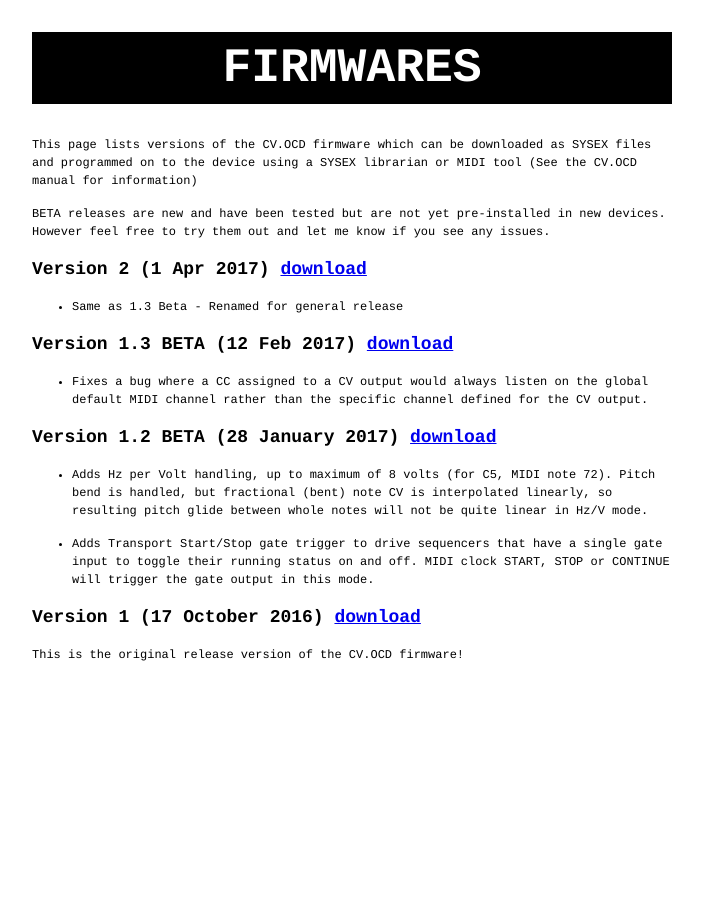
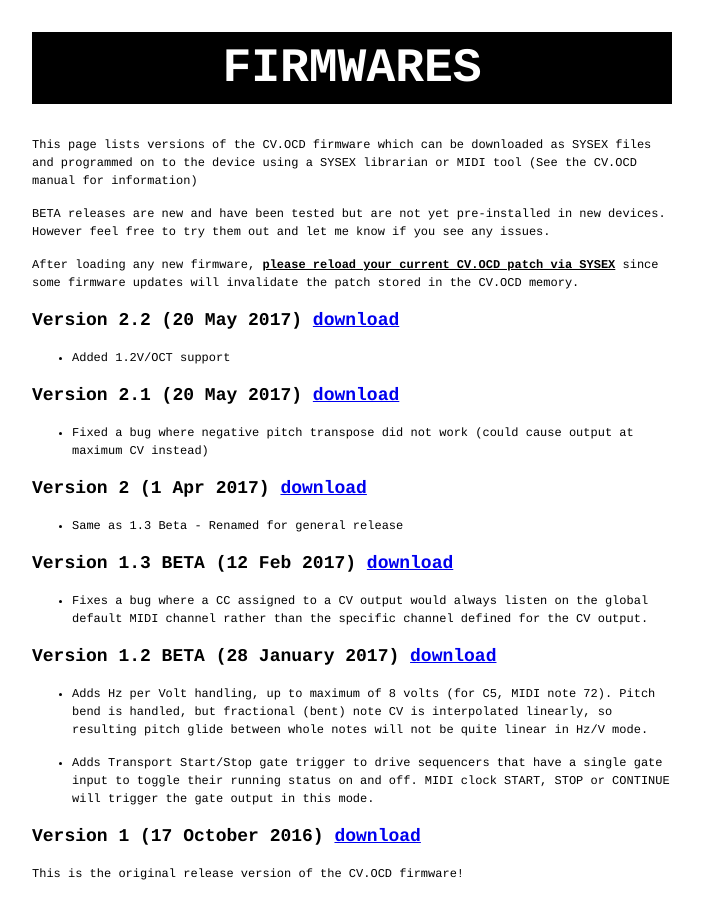
Before and after one commit to hotchk155/hotchk155.github.io, a Jekyll site: the page built from cvocd/firmwares.md, in a window 1280 px wide. Shown: the whole page, without its empty margins (18-721 px from the left). Built offline with Jekyll 4.4.1, drawn with Linux system fonts in a browser that asks for light colours; our own code applies the rules of GitHub Pages for plain Markdown files.

Commit message:
Adding 1.2V/OCT support

```diff
--- a/cvocd/firmwares.md
+++ b/cvocd/firmwares.md
@@ -9,6 +9,17 @@
 
 BETA releases are new and have been tested but are not yet pre-installed in new devices. However
 feel free to try them out and let me know if you see any issues.
+
+After loading any new firmware, **please reload your current CV.OCD patch via SYSEX** since some firmware updates
+will invalidate the patch stored in the CV.OCD memory.
+
+## Version 2.2 (20 May 2017) [download](https://github.com/hotchk155/cvocd.a/raw/master/firmware/Release/Current/cvocd_rev2.2.syx)
+
+- Added 1.2V/OCT support
+
+## Version 2.1 (20 May 2017) [download](https://github.com/hotchk155/cvocd.a/raw/master/firmware/Release/Current/cvocd_rev2.1.syx)
+
+- Fixed a bug where negative pitch transpose did not work (could cause output at maximum CV instead)
 
 ## Version 2 (1 Apr 2017) [download](https://github.com/hotchk155/cvocd.a/raw/master/firmware/Release/Current/cvocd_rev2.0.syx)
 
```
Also changed, not shown: 1 other file.
